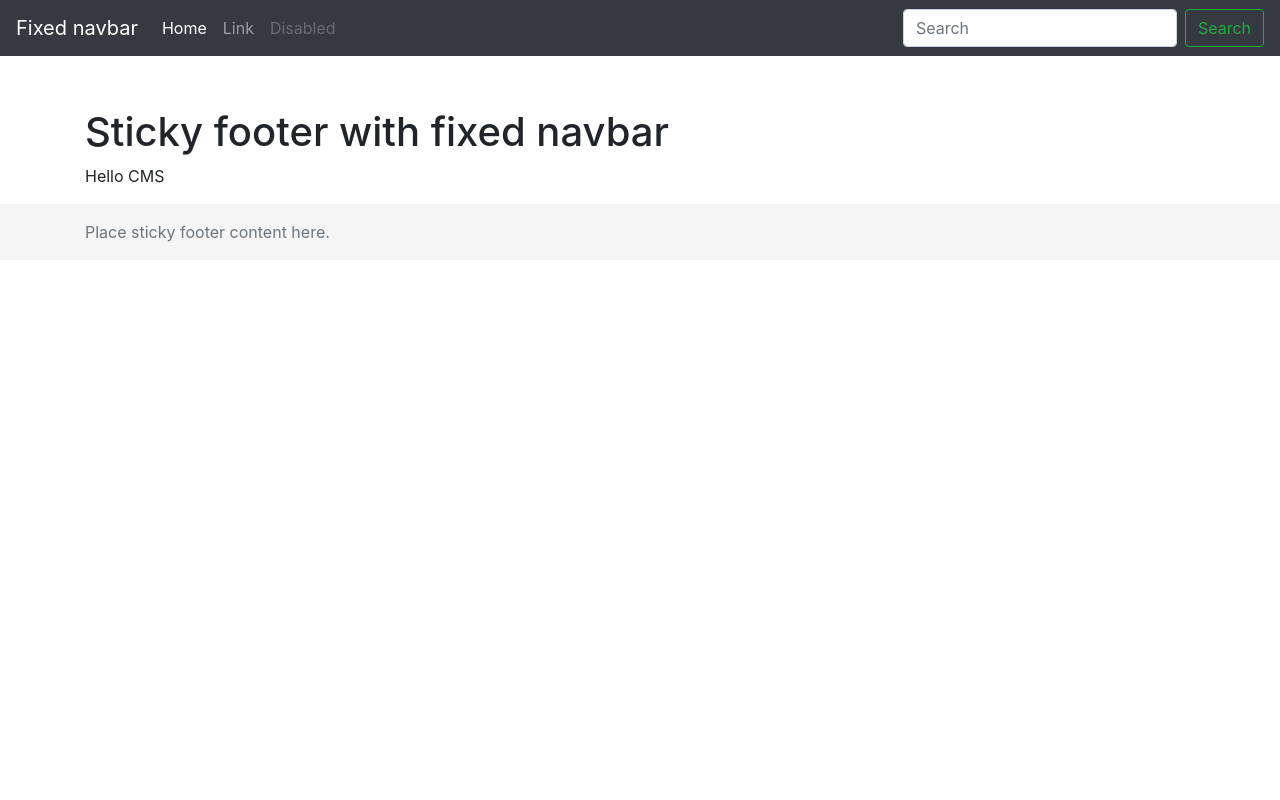
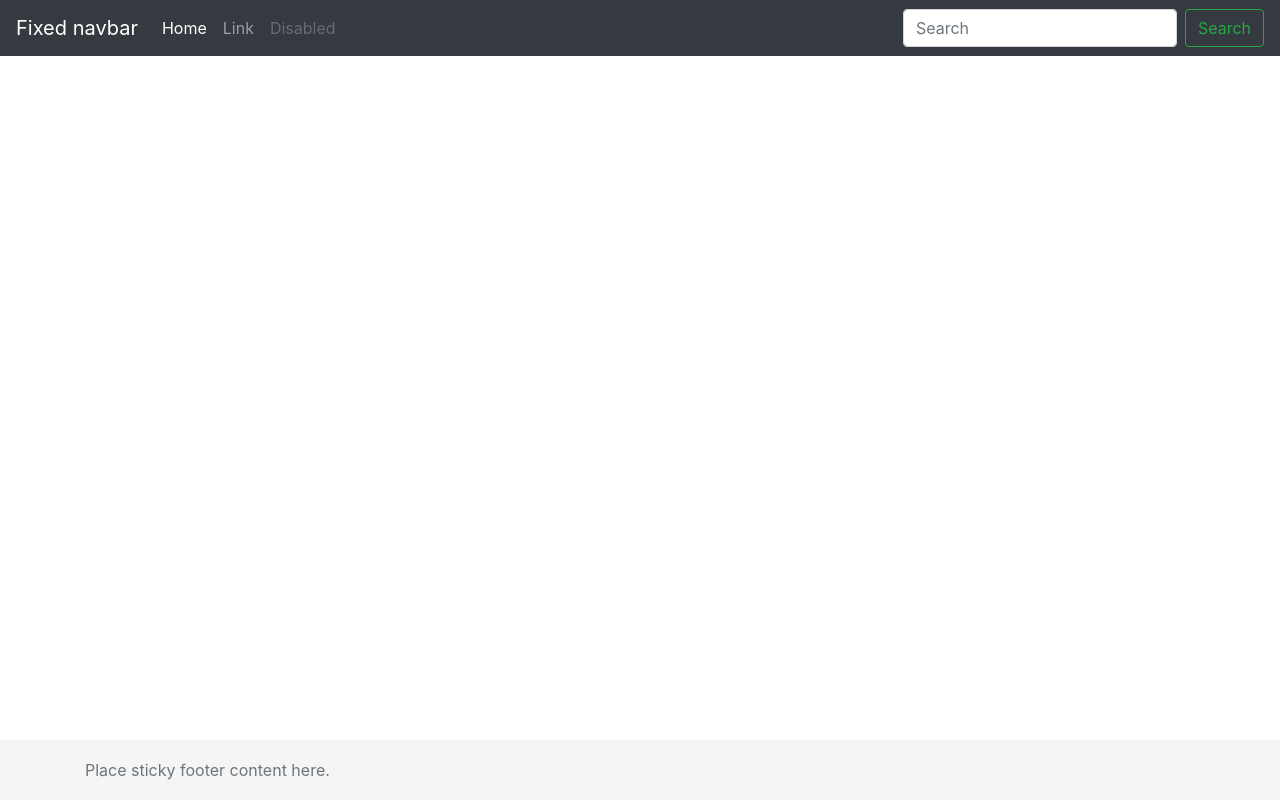
Before and after one commit to Mysh3ll/nestjs-ng-cms, an Angular app: page / in a window 1280 px wide. Built offline with nearby package versions, Linux system fonts and the light colour scheme.

Commit message:
Fix footer css class

```diff
--- a/src/app/app.component.html
+++ b/src/app/app.component.html
@@ -1 +1,37 @@
-<router-outlet></router-outlet>
+<header>
+  <!-- Fixed navbar -->
+  <nav class="navbar navbar-expand-md navbar-dark fixed-top bg-dark">
+    <a class="navbar-brand" href="#">Fixed navbar</a>
+    <button class="navbar-toggler" type="button" data-toggle="collapse" data-target="#navbarCollapse"
+            aria-controls="navbarCollapse" aria-expanded="false" aria-label="Toggle navigation">
+      <span class="navbar-toggler-icon"></span>
+    </button>
+    <div class="collapse navbar-collapse" id="navbarCollapse">
+      <ul class="navbar-nav mr-auto">
+        <li class="nav-item active">
+          <a class="nav-link" href="#">Home <span class="sr-only">(current)</span></a>
+        </li>
+        <li class="nav-item">
+          <a class="nav-link" href="#">Link</a>
+        </li>
+        <li class="nav-item">
+          <a class="nav-link disabled" href="#" tabindex="-1" aria-disabled="true">Disabled</a>
+        </li>
+      </ul>
+      <form class="form-inline mt-2 mt-md-0">
+        <input class="form-control mr-sm-2" type="text" placeholder="Search" aria-label="Search">
+        <button class="btn btn-outline-success my-2 my-sm-0" type="submit">Search</button>
+      </form>
+    </div>
+  </nav>
+</header>
+<!-- Begin page content -->
+<main role="main" class="container">
+  <router-outlet></router-outlet>
+</main>
+
+<footer class="footer">
+  <div class="container">
+    <span class="text-muted">Place sticky footer content here.</span>
+  </div>
+</footer>
--- a/src/index.html
+++ b/src/index.html
@@ -5,8 +5,7 @@
   <meta name="viewport" content="width=device-width, initial-scale=1, shrink-to-fit=no">
   <meta name="description" content="">
   <meta name="author" content="Mark Otto, Jacob Thornton, and Bootstrap contributors">
-  <meta name="generator" content="Jekyll v3.8.6">
-  <title>Sticky Footer Navbar Template · Bootstrap</title>
+  <title>CMS with Nestj & Angular</title>
   <base href="/">
 
   <style>
@@ -27,47 +26,6 @@
   </style>
 </head>
 <body class="d-flex flex-column h-100">
-<header>
-  <!-- Fixed navbar -->
-  <nav class="navbar navbar-expand-md navbar-dark fixed-top bg-dark">
-    <a class="navbar-brand" href="#">Fixed navbar</a>
-    <button class="navbar-toggler" type="button" data-toggle="collapse" data-target="#navbarCollapse"
-            aria-controls="navbarCollapse" aria-expanded="false" aria-label="Toggle navigation">
-      <span class="navbar-toggler-icon"></span>
-    </button>
-    <div class="collapse navbar-collapse" id="navbarCollapse">
-      <ul class="navbar-nav mr-auto">
-        <li class="nav-item active">
-          <a class="nav-link" href="#">Home <span class="sr-only">(current)</span></a>
-        </li>
-        <li class="nav-item">
-          <a class="nav-link" href="#">Link</a>
-        </li>
-        <li class="nav-item">
-          <a class="nav-link disabled" href="#" tabindex="-1" aria-disabled="true">Disabled</a>
-        </li>
-      </ul>
-      <form class="form-inline mt-2 mt-md-0">
-        <input class="form-control mr-sm-2" type="text" placeholder="Search" aria-label="Search">
-        <button class="btn btn-outline-success my-2 my-sm-0" type="submit">Search</button>
-      </form>
-    </div>
-  </nav>
-</header>
-
-<!-- Begin page content -->
-<main role="main" class="flex-shrink-0">
-  <div class="container">
-    <h1 class="mt-5">Sticky footer with fixed navbar</h1>
-    <p>Hello CMS</p>
-    <app-root></app-root>
-  </div>
-</main>
-
-<footer class="footer mt-auto py-3">
-  <div class="container">
-    <span class="text-muted">Place sticky footer content here.</span>
-  </div>
-</footer>
+  <app-root></app-root>
 </body>
 </html>
--- a/src/sticky-footer-navbar.scss
+++ b/src/sticky-footer-navbar.scss
@@ -1,8 +1,29 @@
+html {
+  position: relative;
+  min-height: 100%;
+}
+
+body {
+  /* Margin bottom by footer height */
+  margin-bottom: 60px;
+
+  > .container {
+    padding: 60px 15px 0;
+  }
+}
+
 main > .container {
   padding: 60px 15px 0;
 }
 
 .footer {
+  position: absolute;
+  bottom: 0;
+  width: 100%;
+  /* Set the fixed height of the footer here */
+  height: 60px;
+  line-height: 60px;
+  /* Vertically center the text there */
   background-color: #f5f5f5;
 
   > .container {
```
